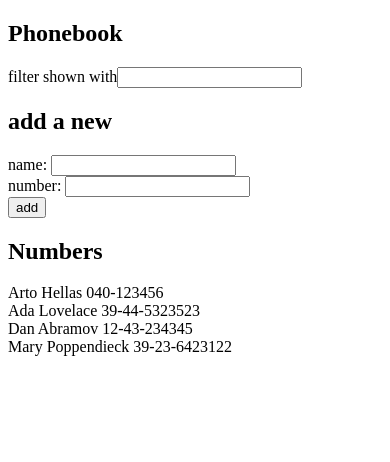
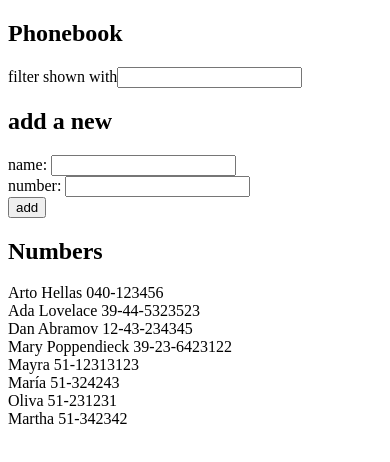
Before and after one commit to angelmotta/fullstackopen, a React (Vite) app in the folder part2/phonebook/: page / in a window 390 px wide. Shown: the top 462 px of the page. Built offline with nearby package versions, Linux system fonts and the light colour scheme; data requests are answered from the project's data file.

Commit message:
feat: phonebook step 7

```diff
--- a/part2/phonebook/db.json
+++ b/part2/phonebook/db.json
@@ -3,22 +3,42 @@
     {
       "name": "Arto Hellas",
       "number": "040-123456",
-            "id": 1
+      "id": "1"
     },
     {
       "name": "Ada Lovelace",
       "number": "39-44-5323523",
-            "id": 2
+      "id": "2"
     },
     {
       "name": "Dan Abramov",
       "number": "12-43-234345",
-            "id": 3
+      "id": "3"
     },
     {
       "name": "Mary Poppendieck",
       "number": "39-23-6423122",
-            "id": 4
+      "id": "4"
+    },
+    {
+      "id": "21d9",
+      "name": "Mayra",
+      "number": "51-12313123"
+    },
+    {
+      "id": "1bb5",
+      "name": "María",
+      "number": "51-324243"
+    },
+    {
+      "id": "4fc3",
+      "name": "Oliva",
+      "number": "51-231231"
+    },
+    {
+      "id": "1cc2",
+      "name": "Martha",
+      "number": "51-342342"
     }
   ]
 }
--- a/part2/phonebook/src/App.jsx
+++ b/part2/phonebook/src/App.jsx
@@ -43,7 +43,7 @@ const Person = ({ name, number }) => {
 };
 
 const App = () => {
-    const [persons, setPersons] = useState([]);
+    const [persons, setPersons] = useState([]); // all contacts
     const [newName, setNewName] = useState("");
     const [newNumber, setNewNumber] = useState("");
     const [searchName, setSearchName] = useState("");
@@ -96,7 +96,7 @@ const App = () => {
         return res !== undefined;
     };
 
-    const handleOnSubmit = (e) => {
+    const handleAddNewNumber = (e) => {
         e.preventDefault();
         const newPerson = {
             name: newName,
@@ -108,11 +108,17 @@ const App = () => {
             alert(message);
             return;
         }
+        // Make request to API and receive response Obj
+        const serverEndpoint = "http://localhost:3001/persons";
+        axios.post(serverEndpoint, newPerson).then((res) => {
+            console.log(`received data from API`);
+            console.log(res.data);
+            const savedPerson = res.data;
+            // Set newPersonObj received from API and update state
             const listNames = [...persons, newPerson];
             setPersons(listNames);
             setNewName("");
             setNewNumber("");
-
             // Update UI
             if (searchName === "") {
                 console.log(`Search "Blank text" return all contacts`);
@@ -127,6 +133,7 @@ const App = () => {
                     setPersonsFiltered([...personsFiltered, newPerson]);
                 }
             }
+        });
     };
 
     return (
@@ -139,7 +146,7 @@ const App = () => {
 
             <h2>add a new</h2>
             <PersonForm
-                handleOnSubmit={handleOnSubmit}
+                handleOnSubmit={handleAddNewNumber}
                 newName={newName}
                 newNumber={newNumber}
                 handleOnChangeName={handleOnChangeName}
```
Lines whose indentation alone changed are shown as unchanged.
